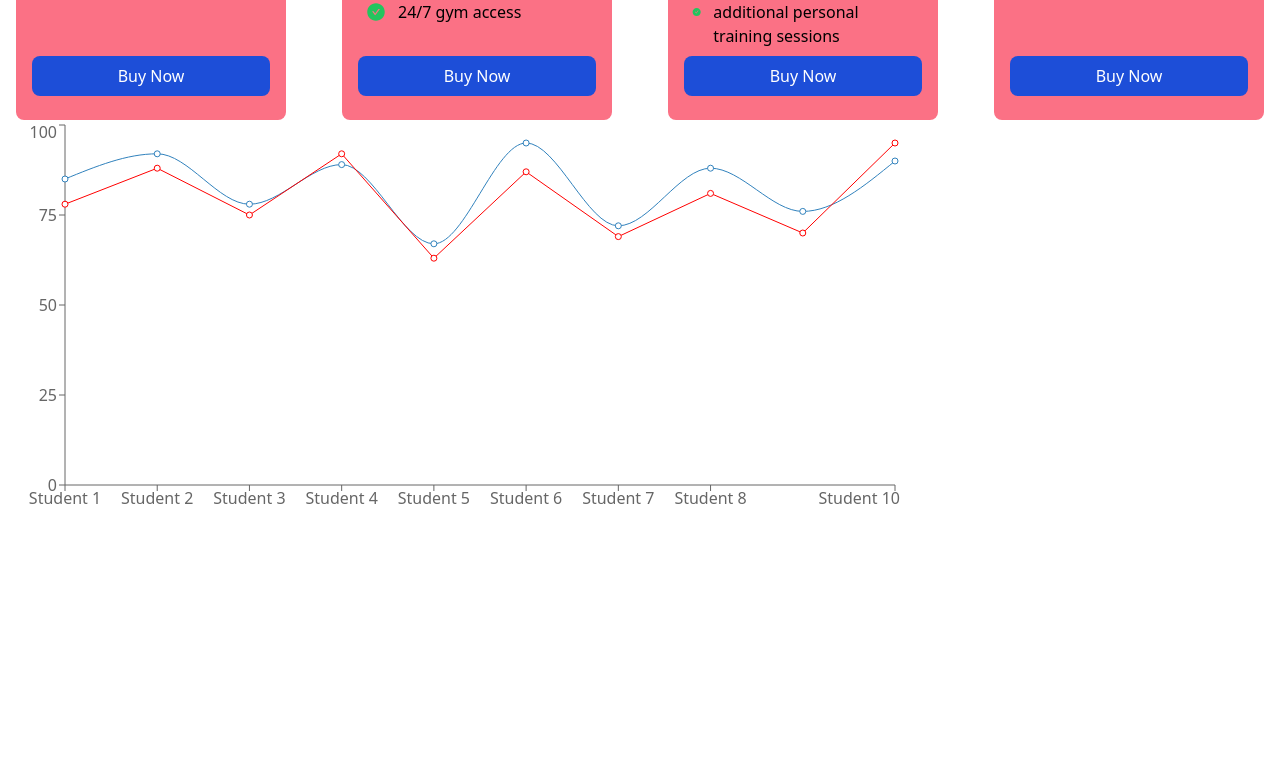
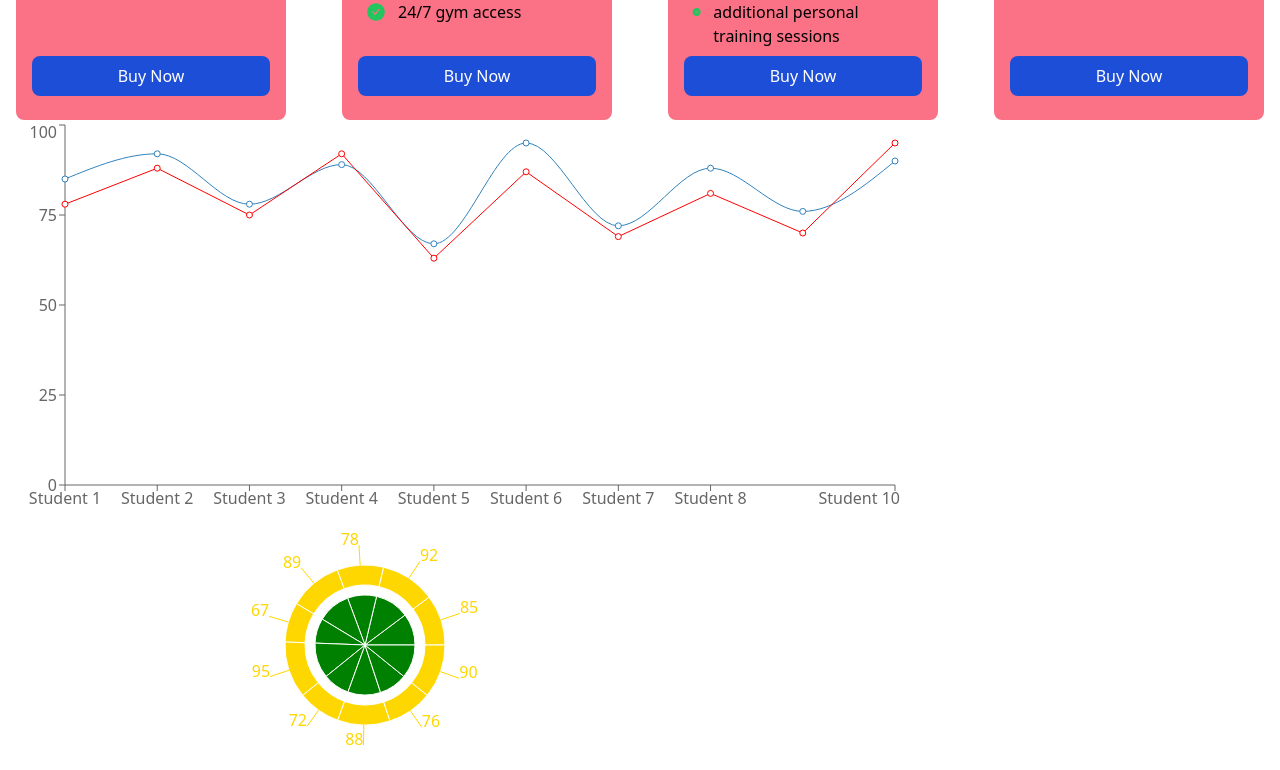
Before and after one commit to anupamahalder/price-options-react-project, a React (Vite) app: page / in a window 1280 px wide. Shown: the part 524-1294 px from the top of the page. Before the commit the page ends 1044 px from the top, so only its background shows below. Built offline with nearby package versions, Linux system fonts and the light colour scheme.

Commit message:
Added a pie chart to our studentData

```diff
--- a/src/components/LineChart/LineChart.jsx
+++ b/src/components/LineChart/LineChart.jsx
@@ -1,4 +1,4 @@
-import { LineChart as LChart, Line } from 'recharts';
+import { LineChart as LChart, Line, PieChart, Pie } from 'recharts';
 import { XAxis, YAxis } from 'recharts';
 
 const LineChart = () => {
@@ -27,6 +27,13 @@ const LineChart = () => {
                 {/* Create another line for physics marks to add color we use stroke*/}
                 <Line type={'linear'} dataKey={"physicsScore"} stroke='red'></Line>
             </LChart>
+
+            {/* Using pieChart  */}
+            <PieChart width={730} height={250}>
+            <Pie data={studentData} dataKey={'mathScore'} nameKey="name" cx="50%" cy="50%" outerRadius={50} fill="green" />
+            <Pie data={studentData} dataKey={'mathScore'} nameKey="name" cx="50%" cy="50%" innerRadius={60} outerRadius={80} fill="gold" label />
+            </PieChart>
+
         </div>
     );
 };
```
